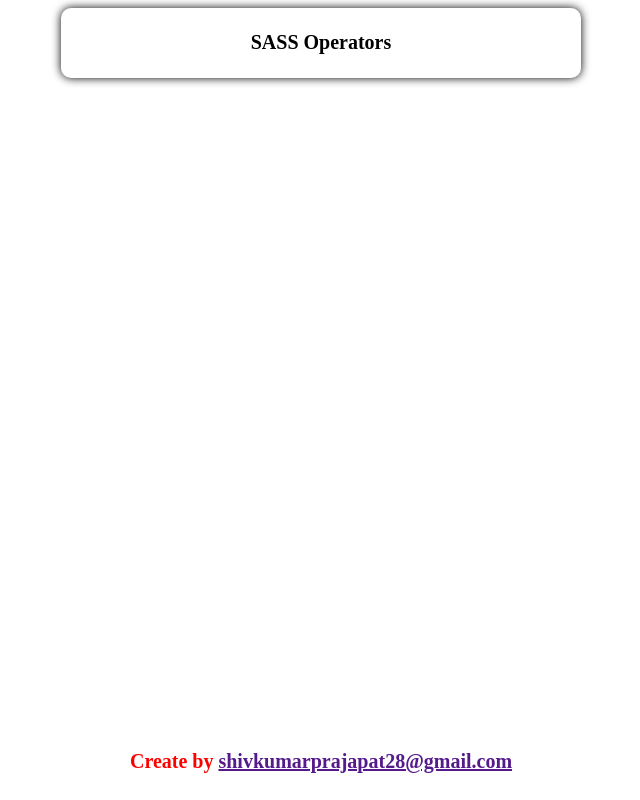
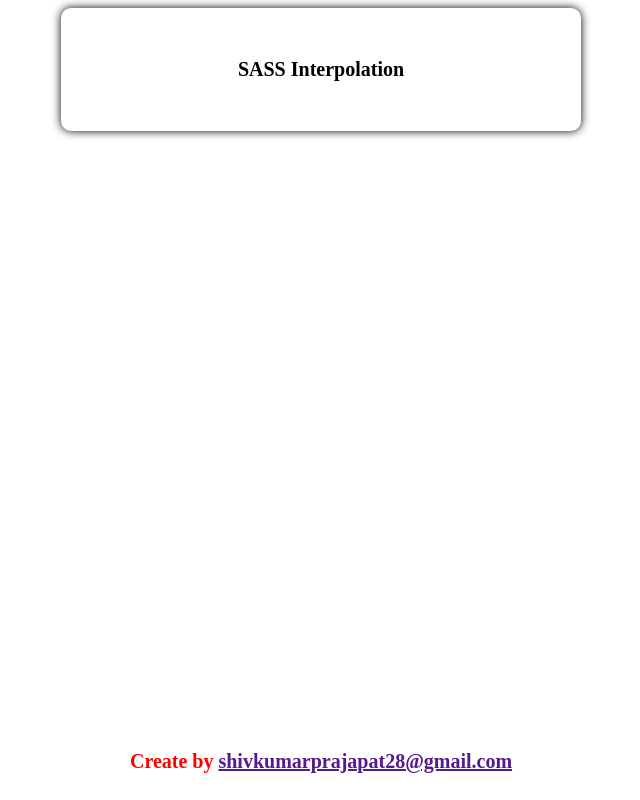
Before and after one commit to shivkumarprajapat/complite-sass-tutorial, a plain HTML site: page index.html in a window 1280 px wide. Shown: the whole page, without its empty margins (319-959 px from the left). Drawn offline with Linux system fonts and the light colour scheme.

Commit message:
SASS Interpolation

```diff
--- a/css/index.scss
+++ b/css/index.scss
@@ -1,8 +1,16 @@
 $primary: #d9354c;
-$var: 16;
-$var1: 4;
 
-// Sass Extend
+// Interpolation
+
+// Margin
+@mixin margin($position, $unit) {
+    margin-#{$position}: $unit;
+}
+
+// Padding
+@mixin padding($position, $unit) {
+    padding-#{$position}: $unit + px;
+}
 
 body {
     header {
@@ -13,10 +21,19 @@ body {
         margin: auto;
         text-align: center;
         h1 {
-            // font-size: $var + px;
-            font-size: $var + 4 + px;
-            // font-size: $var * $var1 + px;
-            // font-size: $var / $var1 + px;
+            font-size: 20px;
+
+            // use interpolation margin
+            @include margin(left, 20px);
+            @include margin(right, 20px);
+            @include margin(top, 20px);
+            @include margin(bottom, 20px);
+
+            // use interpolation padding
+            @include padding(left, 20);
+            @include padding(right, 20);
+            @include padding(top, 20);
+            @include padding(bottom, 20);
         }
     }
 
--- a/index.html
+++ b/index.html
@@ -12,7 +12,7 @@
 <body>
 
     <header>
-        <h1>SASS Operators</h1>
+        <h1>SASS Interpolation</h1>
     </header>
     <footer>
         <h4>Create by <a href="">shivkumarprajapat28@gmail.com</a></h4>
```
Also changed, not shown: css/index.css, 4 other files.
